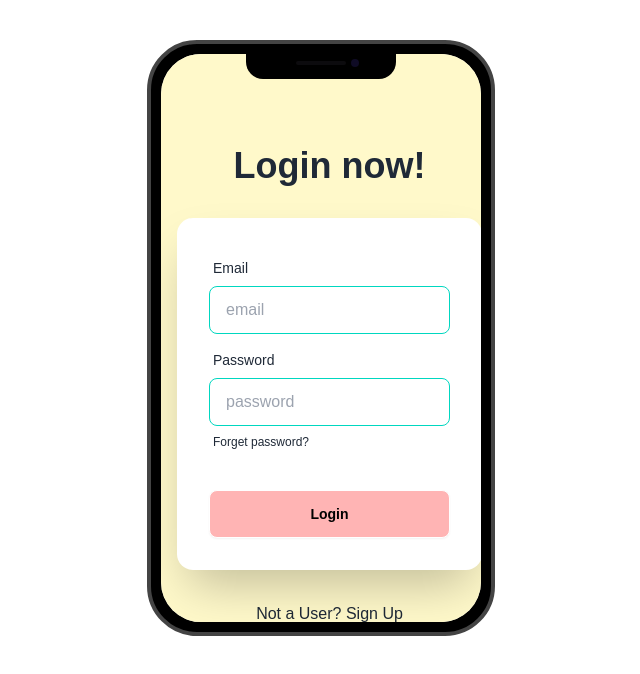
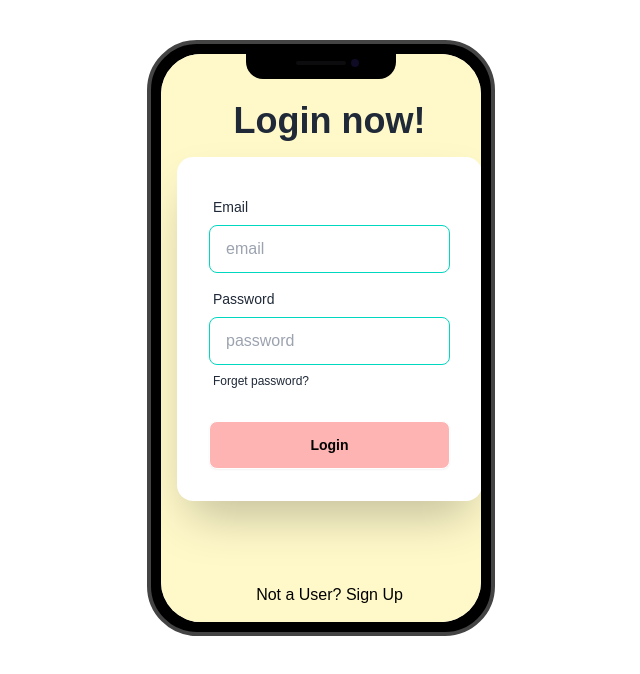
Before and after one commit to amirahyusof/parents-tracker, a Next.js app: page /login in a window 1280 px wide. Shown: the top 674 px of the page, without its empty margins (319-959 px from the left). Built offline with nearby package versions, Linux system fonts and the light colour scheme; no server answers.

Commit message:
changes interface of layout and colour background

```diff
--- a/app/(auth)/login/page.js
+++ b/app/(auth)/login/page.js
@@ -26,13 +26,13 @@ export default function Login() {
   };
 
   return (
-    <div className="hero bg-[#FFF9CA]">
-      <main className="hero-content flex-col lg:flex-row-reserve mt-20">
+    <div className="hero bg-[#FFF9CA] h-screen">
+      <main className="hero-content flex-col lg:flex-row-reserve mt-4">
         <div className="text-center lg:text-left">
           <h1 className="text-4xl font-bold">Login now!</h1>
         </div>
 
-        <div className="card mt-4 bg-white w-full max-w-sm shrink-0 shadow-2xl">
+        <div className="card bg-white w-full max-w-sm shrink-0 shadow-2xl">
           <form onSubmit={handleLogin} className="card-body">
             {error && <div className="text-red-500 mb-4">{error}</div>}
 
@@ -67,17 +67,15 @@ export default function Login() {
               </label>
             </div>
 
-            <div className="form-control mt-6">
+            <div className="form-control mt-4">
               <button className="btn border-white bg-[#FFB4B4] hover:bg-[#FFDEB4] text-black">Login</button>
             </div>
           </form>
-
         </div>
-
       </main>
 
-      <footer className="row-start-3 mt-4 flex-col items-center justify-center">
-        <p className="">
+      <footer className="row-start-3 mt-2 flex-col items-center justify-center">
+        <p className="text-black">
           Not a User?
           <Link href="/signup" className="link link-hover"> Sign Up </Link>
         </p>
--- a/app/(page)/mainpage/page.js
+++ b/app/(page)/mainpage/page.js
@@ -17,7 +17,7 @@ const Dashboard = () => {
   }
 
   return (
-    <section>
+    <section className="bg-[#FFF9CA] h-screen">
       <UpBar />
       <AvatarChild
         childData={childData}
--- a/app/(page)/page.js
+++ b/app/(page)/page.js
@@ -6,10 +6,10 @@ import MainImage from "@/public/asset/front-page.jpeg"
 
 export default function Page() {
   return (
-    <main className="hero bg-[#FFF9CA] mt-16">
+    <main className="hero bg-[#FFF9CA] h-screen">
       <div className="hero-content flex-col lg:flex-row-reserve">
         <div className="text-center lg:text-left">
-          <h1 className="text-4xl font-bold">Parent Tracker</h1>
+          <h1 className="text-4xl font-bold mb-4">Parent Tracker</h1>
           <Image
           src={MainImage}
           width={350}
--- a/app/interface/activityCard.js
+++ b/app/interface/activityCard.js
@@ -3,7 +3,7 @@ import React from 'react'
 export default function ActivityCard({childData}){
   return (
     <section className='p-6'>
-      <h1 className='text-2xl mb-4'>Activities</h1>
+      <h1 className='text-xl mb-4'>Activities</h1>
       <div className='grid grid-cols-2 gap-4'>
         {childData && (
           <div className='card w-40 shadow-xl border-2 border-[#FFDEB4]'>
--- a/app/interface/navbar.js
+++ b/app/interface/navbar.js
@@ -24,7 +24,7 @@ export default function UpBar(){
     }
   };
   return (
-    <header className='navbar sticky top-0 z-10 flex border-b border-[#FFB4B4] shadow-lg'>
+    <header className='navbar sticky top-0 z-10 mt-4 flex border-b border-[#B2A4FF] shadow-lg'>
       <div className='navbar-start'>
         <div className='dropdown'>
           <div tabIndex={0} role='button' className='btn btn-ghost btn-circle'>
@@ -32,7 +32,7 @@ export default function UpBar(){
           </div>
           <ul
             tabIndex={0}
-            className="menu menu-sm dropdown-content bg-white rounded-box z-[1] mt-3 w-52 p-2 shadow"
+            className="menu menu-sm dropdown-content bg-white rounded-box z-[1] mt-3 w-52 p-2 shadow text-lg"
           >
             <li>
               <Link href="/mainpage">Home</Link>
@@ -43,8 +43,8 @@ export default function UpBar(){
             <li>
               <Link href="/setting">Setting</Link>
             </li>
-            <button onClick={handleLogOut} className='btn btn-ghost hover:bg-grey-400'>
-             <LogOut /> Sign Out
+            <button onClick={handleLogOut} className='btn btn-ghost text-md left-0 hover:bg-grey-400'>
+             <LogOut className='h-4 w-4' /> Sign Out
             </button>
           </ul>
         </div>
```
